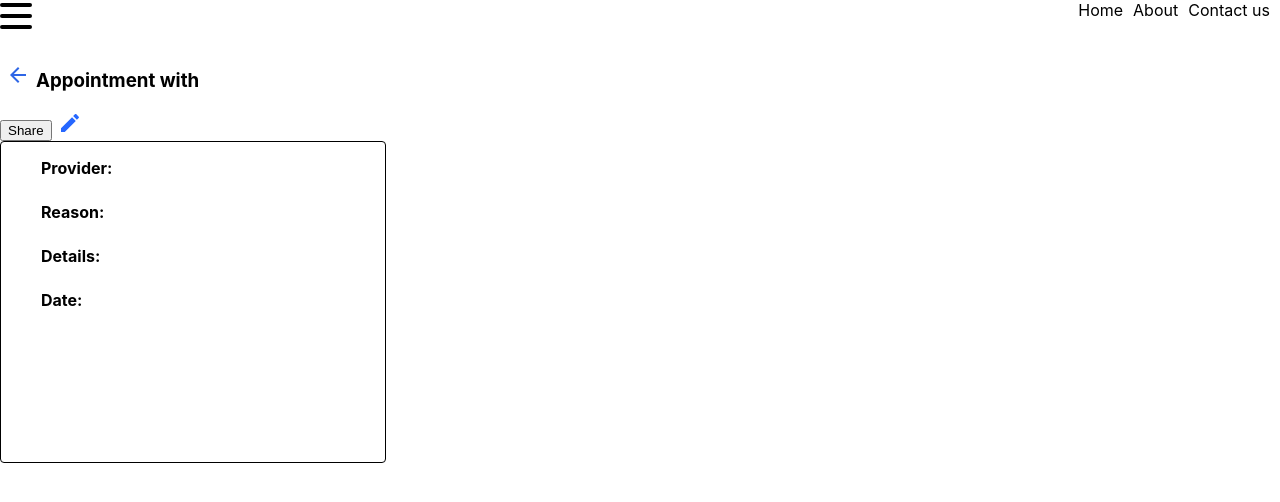
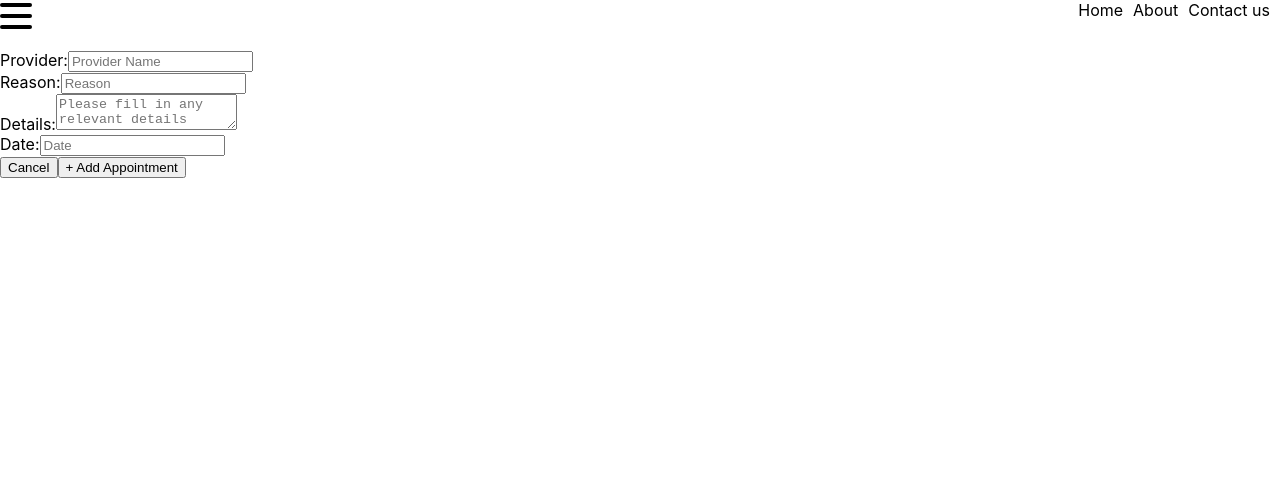
Before and after one commit to gracelau/healthconnect-client, a React (Create React App) app: page /history/appointments/new in a window 1280 px wide. Shown: the top 502 px of the page. Built offline with nearby package versions, Linux system fonts and the light colour scheme; no server answers.

Commit message:
Added AddAppointmentPage, added Route path to App.jsx

```diff
--- a/src/App.jsx
+++ b/src/App.jsx
@@ -5,6 +5,7 @@ import Nav from "./components/Nav/Nav";
 import HomePage from "./pages/HomePage/HomePage";
 import HistoryPage from "./pages/HistoryPage/HistoryPage";
 import AppointmentsPage from "./pages/AppointmentsPage/AppointmentsPage";
+import AddAppointmentPage from "./pages/AddAppointmentPage/AddAppointmentPage";
 import AppointmentSinglePage from "./pages/AppointmentSinglePage/AppointmentSinglePage";
 import EditAppointmentPage from "./pages/EditAppointmentPage/EditAppointmentPage";
 import MedicationsPage from "./pages/MedicationsPage/MedicationsPage";
@@ -20,6 +21,7 @@ function App() {
       <Route path="/" element = {<HomePage/>} />
       <Route path="/history" element = {<HistoryPage/>} />
       <Route path="/history/appointments" element = {<AppointmentsPage/>} />
+      <Route path="/history/appointments/new" element = {<AddAppointmentPage/>} />
       <Route path="/history/appointments/:id" element = {<AppointmentSinglePage/>} />
       <Route path="/history/appointments/:id/edit" element = {<EditAppointmentPage/>} />
       <Route path="/history/medications" element = {<MedicationsPage/>} />
--- a/src/pages/AddAppointmentPage/AddAppointmentPage.jsx
+++ b/src/pages/AddAppointmentPage/AddAppointmentPage.jsx
@@ -0,0 +1,93 @@
+import { useState } from "react";
+import { useNavigate } from "react-router-dom";
+import axios from "axios";
+import AppointmentForm from "../../components/AppointmentForm/AppointmentForm";
+import "../AddAppointmentPage/AddAppointmentPage.scss";
+
+
+function AddAppointmentPage () {
+    const [provider, setProvider] = useState("");
+    const [reason, setReason ] = useState("");
+    const [details, setDetails] = useState("");
+    const [date, setDate] = useState("");
+    const navigate =useNavigate();
+
+    //Change Handlers for all input fields
+
+    const handleChangeProvider = (event) => {
+        setProvider(event.target.value);
+    }
+
+    const handleChangeReason = (event) => {
+        setReason(event.target.value);
+    }
+
+    const handleChangeDetails = (event) => {
+        setDetails(event.target.value);
+    }
+
+    const handleChangeDate = (event) => {
+        setDate(event.target.value);
+    }
+
+    //Check if form fields are valid
+
+    const isProviderValid = () => {
+        if (provider.length < 4) {
+          return false;
+        }
+
+        return true;
+      }
+
+      const isReasonValid = () => {
+        if (reason.length < 5) {
+          return false;
+        }
+        return true;
+      }
+
+      const isDetailsValid = () => {
+        if (details.length < 5) {
+          return false;
+        }
+        return true;
+      }
+
+      // Check if the form fields are filled out
+
+  const isFormValid = () => {
+    if (isProviderValid() && isReasonValid() && isDetailsValid()) {
+      return true;
+    }else {
+      return false
+    }
+  }
+
+  const handleSubmit = async (event) => {
+    event.preventDefault();
+
+    const response =await axios.post(
+      `${process.env.REACT_APP_API_URL}/history/appointments`,
+      {
+        provider: event.target.provider.value,
+        reason:event.target.reason.value,
+        details: event.target.details.value,
+        date: event.target.date.value,
+
+      }
+    )
+    if (isFormValid()) {
+        alert("New appointment added successfully");
+        navigate("/");
+      } else {
+        alert("New appointment addition failed. Please try again");
+      }
+  }
+
+return (
+    <AppointmentForm handleSubmit={handleSubmit}/>
+
+);
+}
+export default AddAppointmentPage;
```
Also changed, not shown: src/pages/EditAppointmentPage/EditAppointmentPage.jsx (line endings or trailing spaces).
